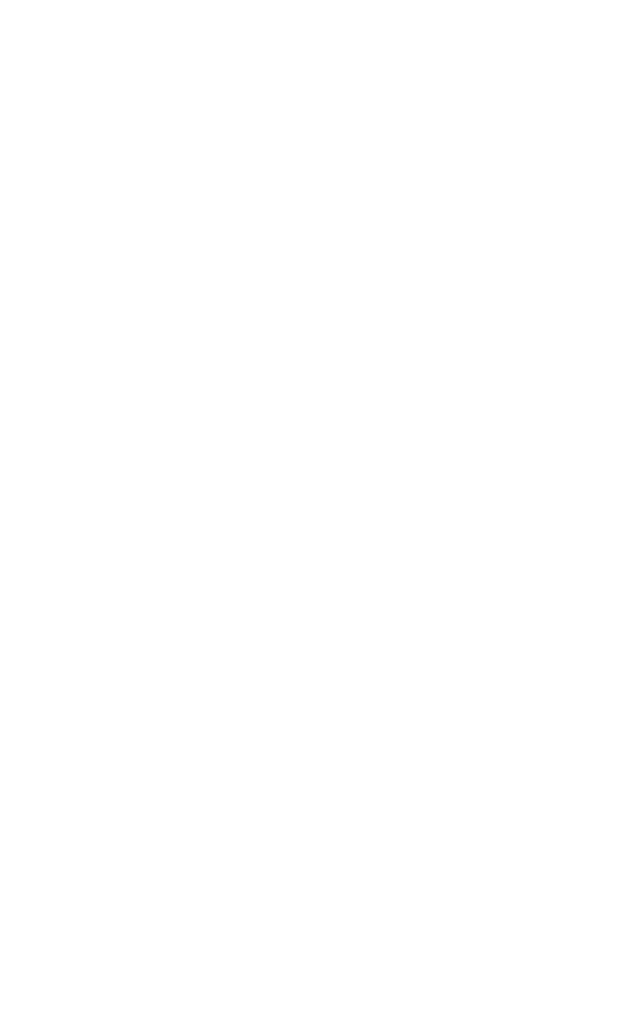
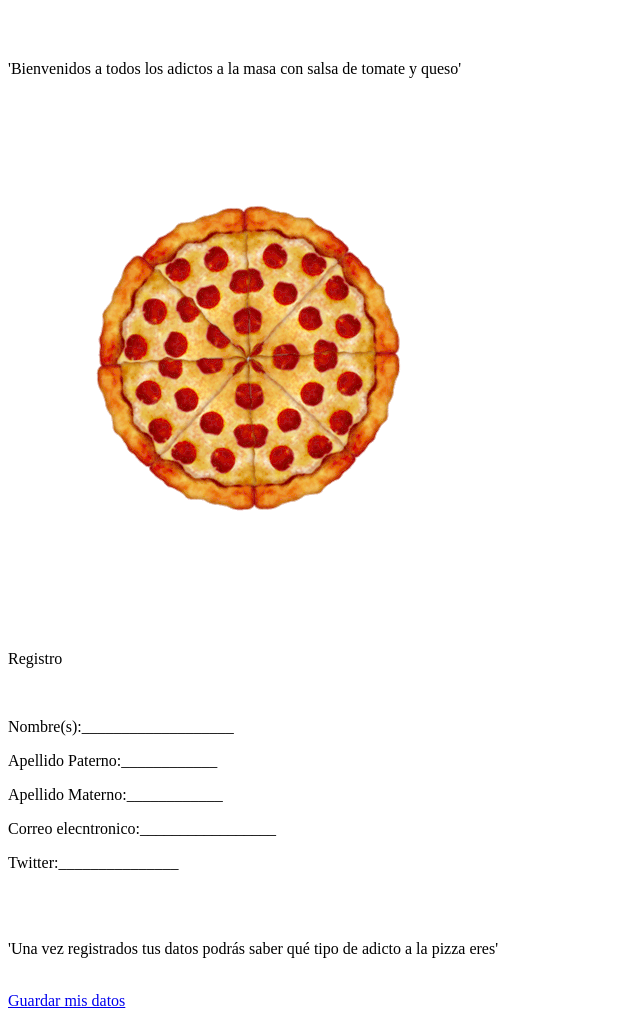
Before and after one commit to aleSoch/red_social, a plain HTML site: page login.html in a window 1280 px wide. Shown: the whole page, without its empty margins (0-640 px from the left). Before the commit the page ends 800 px from the top, so only its background shows below. Drawn offline with Linux system fonts and the light colour scheme.

Commit message:
hice el login

```diff
--- a/login.html
+++ b/login.html
@@ -3,6 +3,25 @@
 <head>
 	<meta charset="UTF-8">
 	<title>Pizz'adictos</title>
+	</br>
+</br>
+<p>'Bienvenidos a todos los adictos a la masa con salsa de tomate y queso'</p>
+</br>
+<a href="#"> <img src="pizza.gif"> </a>
+</br>
+</br>
+<p>Registro</p>
+</br>
+<p>Nombre(s):___________________</p>
+<p>Apellido Paterno:____________</p>
+<p>Apellido Materno:____________</p>
+<p>Correo elecntronico:_________________</p>
+<p>Twitter:_______________</p>
+</br>
+</br>
+<p>'Una vez registrados tus datos podrás saber qué tipo de adicto a la pizza eres'</p>
+</br>
+<a href="Guardar.html" title"">Guardar mis datos</a>
 </head>
 <body>
 
```
Also changed, not shown: 1 other file.
